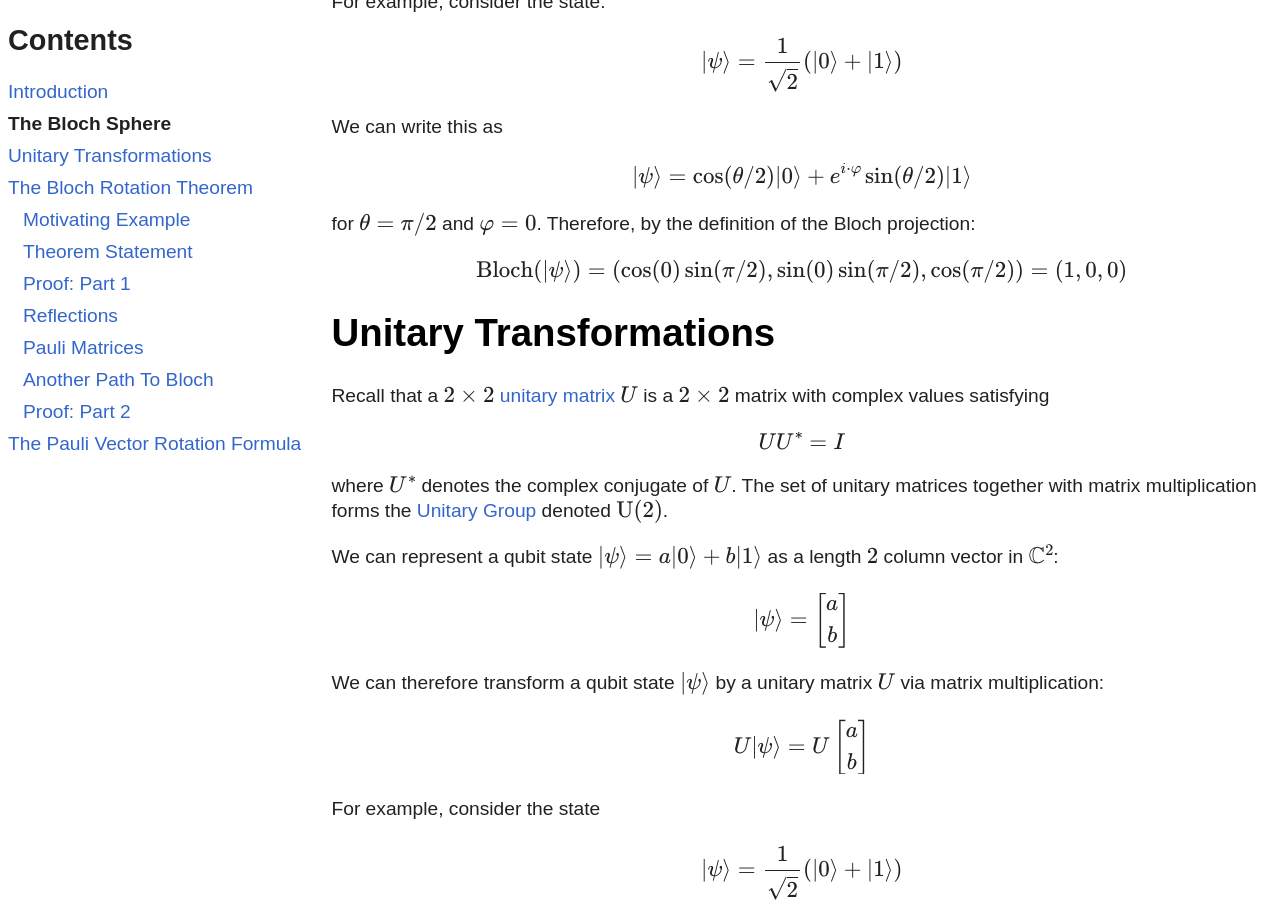
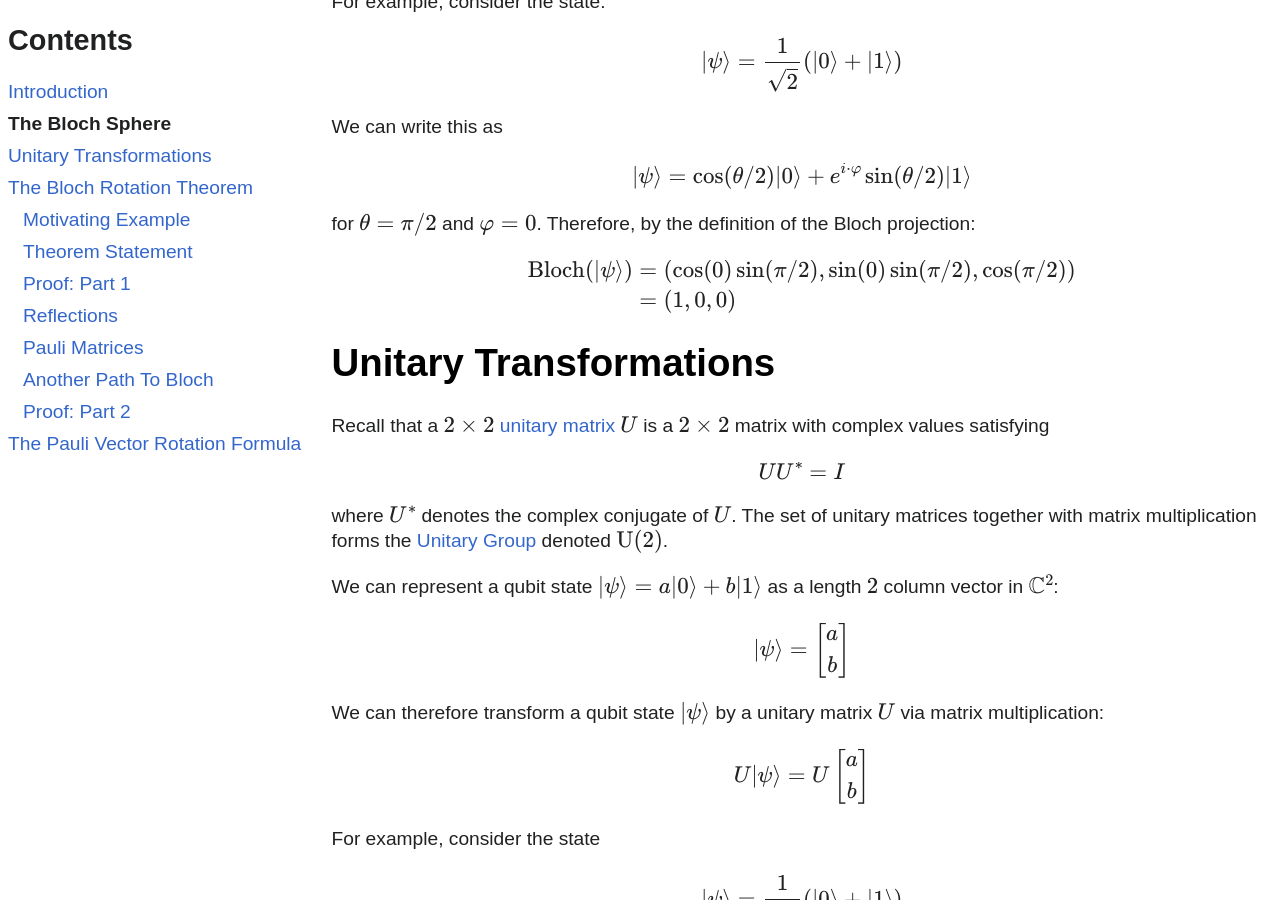
Before and after one commit to lowdanie/lowdanie.github.io, a Jekyll site: the page built from _posts/2024-10-21-bloch-sphere.md, in a window 1280 px wide and 900 px high, scrolled down 2528 px. Built offline with Jekyll 4.4.1, drawn with Linux system fonts in a browser that asks for light colours; comment, search, counter and statistics services are not loaded.

Commit message:
small fix

```diff
--- a/_posts/2024-10-21-bloch-sphere.md
+++ b/_posts/2024-10-21-bloch-sphere.md
@@ -142,8 +142,10 @@ for $\theta = \pi/2$ and $\varphi = 0$. Therefore, by the definition of the
 Bloch projection:
 
 $$
-\mathrm{Bloch}(|\psi\rangle) = (\cos(0)\sin(\pi/2), \sin(0)\sin(\pi/2), \cos(\pi/2)) =
-(1, 0, 0)
+\begin{align*}
+\mathrm{Bloch}(|\psi\rangle) &= (\cos(0)\sin(\pi/2), \sin(0)\sin(\pi/2), \cos(\pi/2)) \\
+&= (1, 0, 0)
+\end{align*}
 $$
 
 # Unitary Transformations
```
